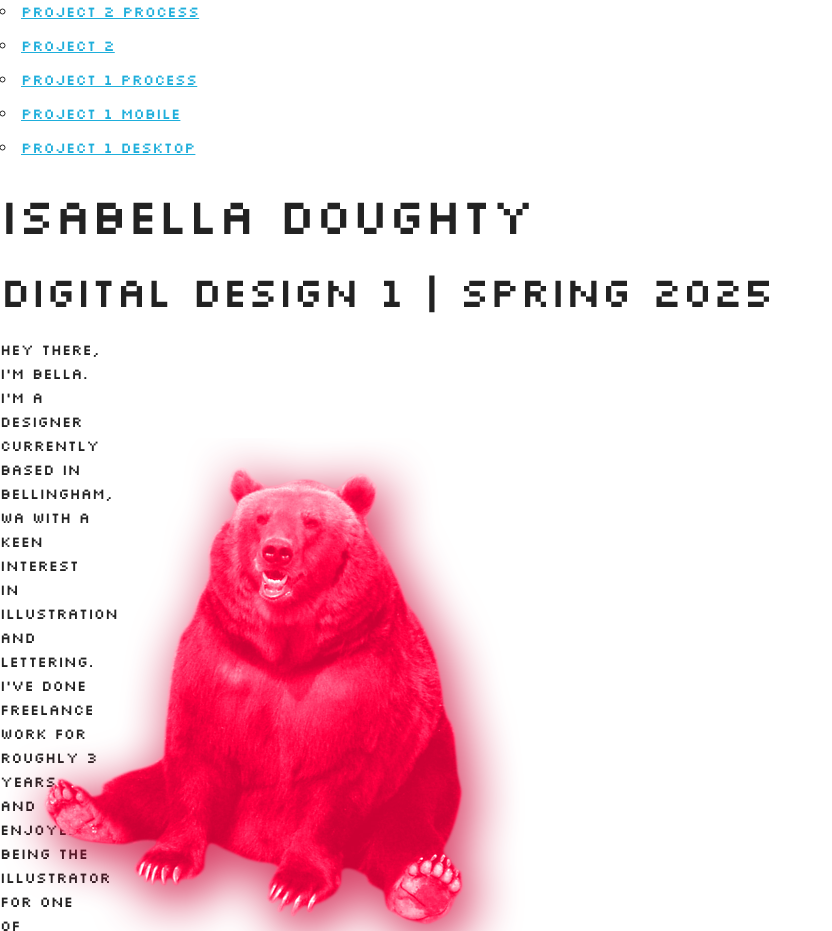
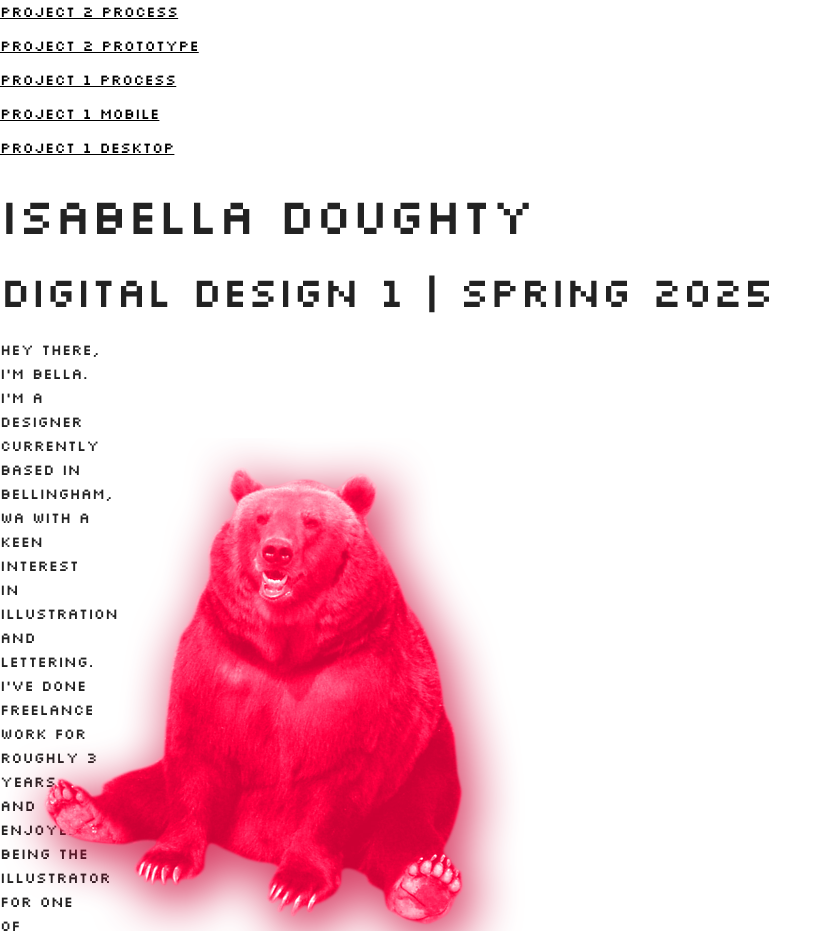
Before and after one commit to bella8012/bella8012.github.io, a plain HTML site: page index.html in a window 1280 px wide. Shown: the top 931 px of the page, without its empty margins (0-832 px from the left). Drawn offline with Linux system fonts and the light colour scheme.

Commit message:
added project 2 prototype

```diff
--- a/css/skeleton.css
+++ b/css/skeleton.css
@@ -159,9 +159,9 @@ p {
 /* Links
 –––––––––––––––––––––––––––––––––––––––––––––––––– */
 a {
-  color: #1EAEDB; }
+  color: #000000; }
 a:hover {
-  color: #0FA0CE; }
+  color: #ff0062; }
 
 
 /* Buttons
@@ -288,10 +288,7 @@ label > .label-body {
 
 /* Lists
 –––––––––––––––––––––––––––––––––––––––––––––––––– */
-ul {
-  list-style: circle inside; }
-ol {
-  list-style: decimal inside; }
+
 ol, ul {
   padding-left: 0;
   margin-top: 0; }
--- a/index.html
+++ b/index.html
@@ -16,7 +16,7 @@
                 <nav>
                     <ul>
                         <li><a href="project-2-process/index.html">project 2 process</a></li>
-                        <li><a href="project-2/index.html">project 2</a></li>
+                        <li><a href="https://www.figma.com/proto/VOyeykKEAPlqmgSkkjWg99/project-2?node-id=4-3&p=f&t=FbAtBX8N9FpZOQIU-1&scaling=scale-down&content-scaling=fixed&page-id=4%3A2&starting-point-node-id=4%3A3">project 2 prototype</a></li>
                         <li><a href="files/GreatBear-Case Study.pdf">project 1 process</a></li>
                         <li><a href="https://www.figma.com/proto/vZn4FS3JazHOV7wy0L6jui/Great-Bear-Foundation?node-id=146-224&starting-point-node-id=146%3A224&t=7jGPOhnCMDEKSelG-1">project 1 mobile</a></li>
                         <li><a href="https://www.figma.com/proto/vZn4FS3JazHOV7wy0L6jui/Great-Bear-Foundation?node-id=50-2&p=f&t=XBjnemYZ0m2mO6Vv-1&scaling=scale-down&content-scaling=fixed&page-id=48%3A2&starting-point-node-id=50%3A2">project 1 desktop</a></li>
```
